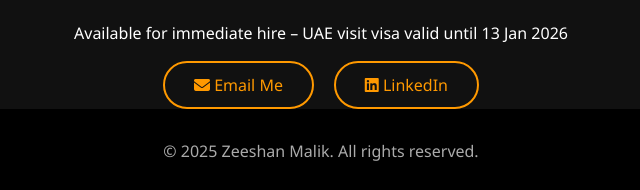
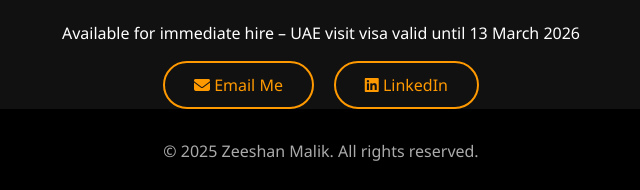
Before and after one commit to Malik11100/Zeeshan-portfolio, a plain HTML site: page index.html in a window 1280 px wide. Shown: the part 2345-2535 px from the top of the page, 319-959 px from the left. Drawn offline with nearby package versions, Linux system fonts and the light colour scheme.

```diff
--- a/index.html
+++ b/index.html
@@ -222,7 +222,7 @@
   <section id="contact" class="section text-center" style="background: #111;">
     <div class="container">
       <h2 class="fw-bold mb-4" style="color: var(--neon);" data-aos="fade-up">Let’s Connect</h2>
-      <p data-aos="fade-up">Available for immediate hire – UAE visit visa valid until 13 Jan 2026</p>
+      <p data-aos="fade-up">Available for immediate hire – UAE visit visa valid until 13 March 2026</p>
       <a href="mailto:zeeshanmalikz137@gmail.com" class="btn-neon" data-aos="fade-up"><i class="fa-solid fa-envelope"></i> Email Me</a>
       <a href="https://www.linkedin.com/in/zeeshan201" target="_blank" class="btn-neon ms-3" data-aos="fade-up"><i class="fab fa-linkedin"></i> LinkedIn</a>
     </div>
@@ -242,4 +242,5 @@
     AOS.init({ duration: 800, once: true });
   </script>
 </body>
+
 </html>
```
